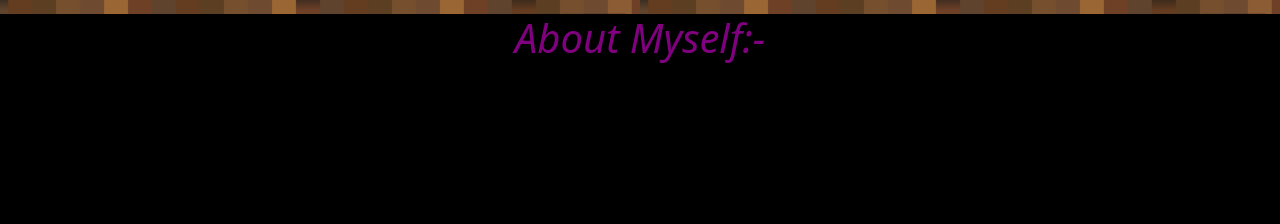
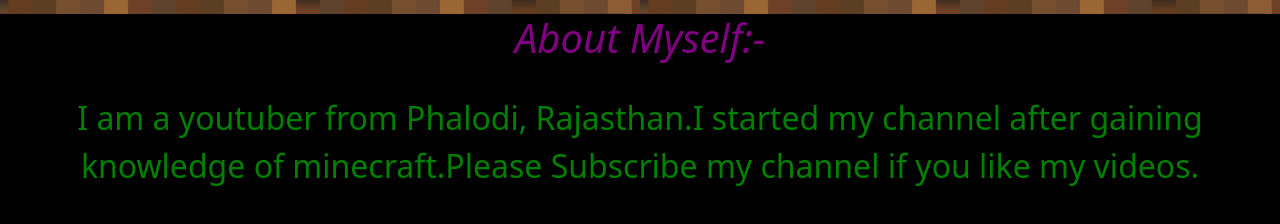
Before and after one commit to LetsBeTechCreators/About-Mc-Bug, a plain HTML site: page index.html in a window 1280 px wide. Shown: the part 114-338 px from the top of the page. Drawn offline with nearby package versions, Linux system fonts and the light colour scheme.

Commit message:
Update style.css

```diff
--- a/style.css
+++ b/style.css
@@ -29,7 +29,7 @@ button{
     height: 5vw;
 }
 p{
-    color:rgb(0, 0, 0);
+    color:green;
     font-family: "system-ui";
     font-size: 2.5vw;
 }
```
